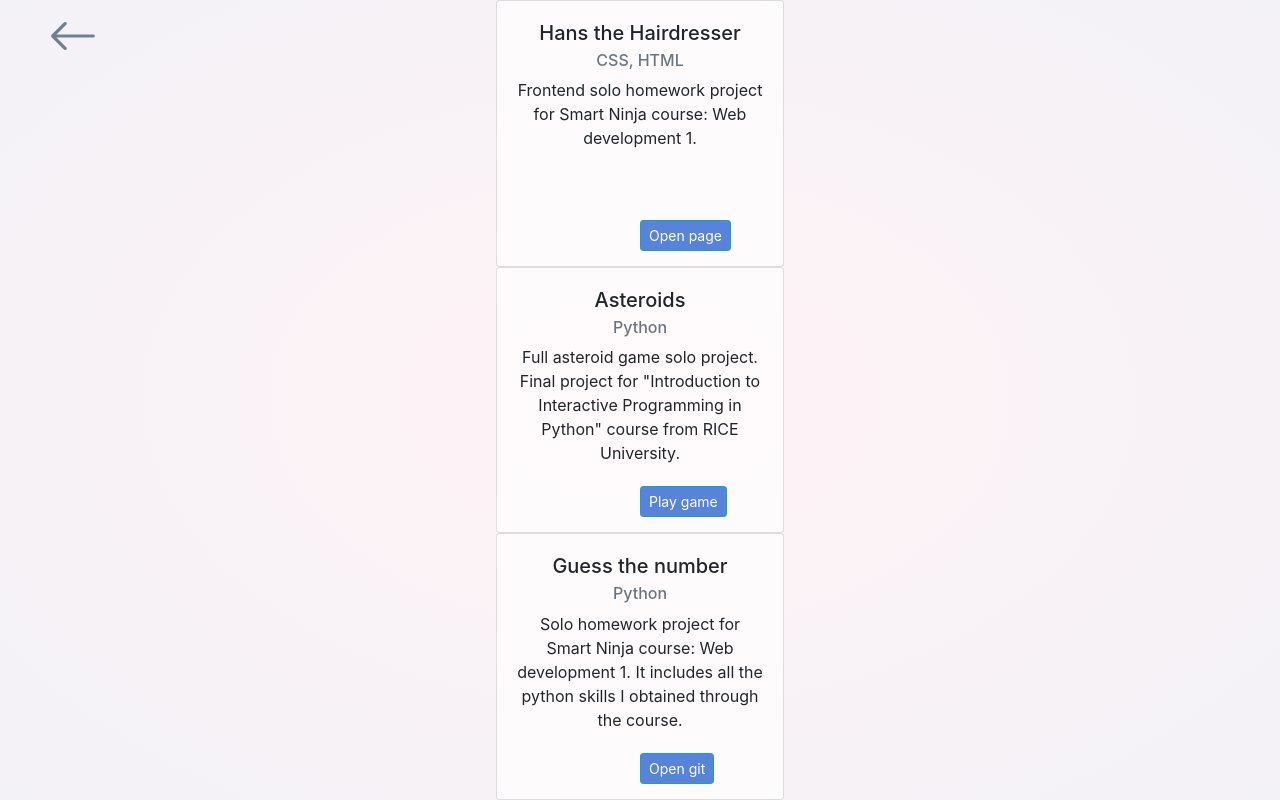
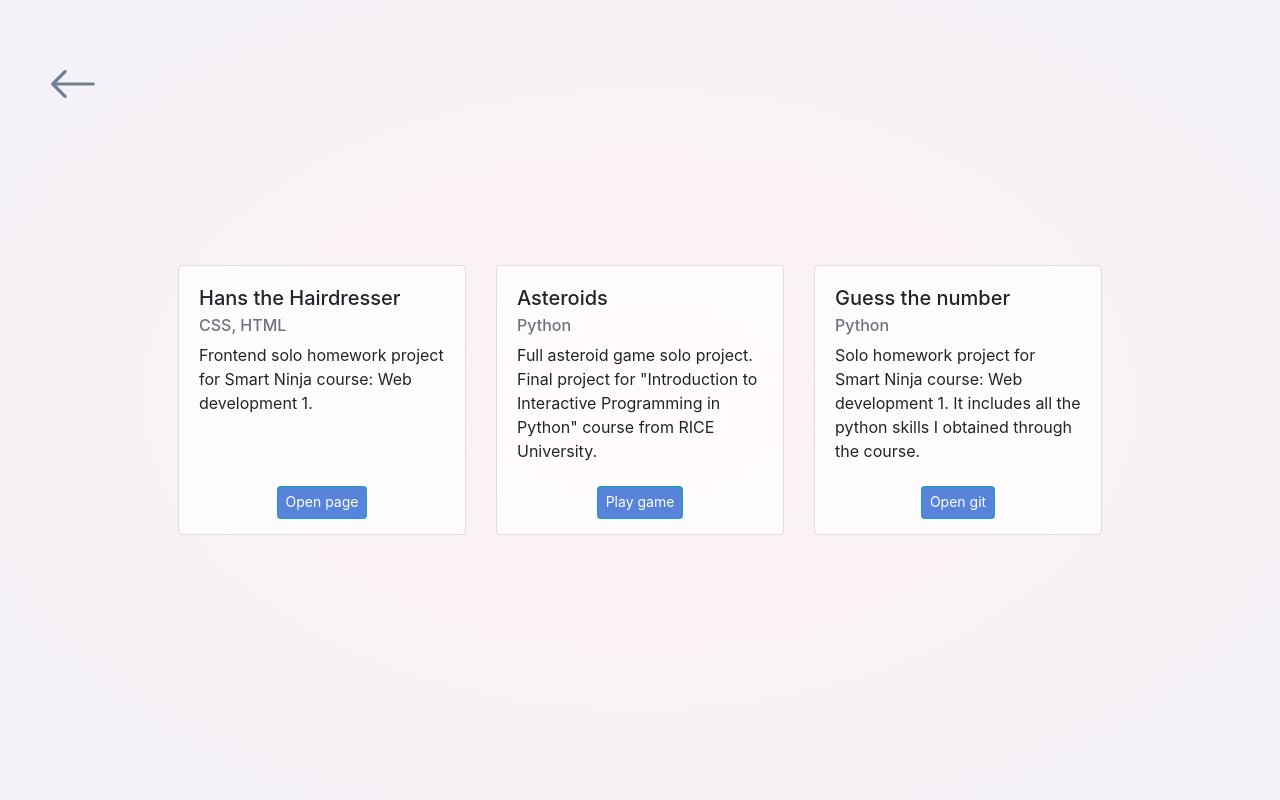
Before and after one commit to NezaVizintin/Neza_cv_personal_website, a Flask app: page /portfolio in a window 1280 px wide. Run offline with Flask 2, Linux system fonts and the light colour scheme; some libraries are stand-ins or nearby versions; some web fonts are replaced.

Commit message:
Fixed issues
The site should now display correctly on all devices.

```diff
--- a/static/css/hw_style.css
+++ b/static/css/hw_style.css
@@ -43,50 +43,54 @@ body {
 }
 
 .center-body {
-    position: fixed;
-    right: 0;
-    left: 0;
-    top: 0;
-    margin: 0;
-    padding: 0;
+    position: fixed; /* ignores all other elements on the page */
+    /* expands the element to the width and height of the parent element (the screen because the position is fixed) */
     width: 100%;
     height: 100%;
-    display: flex;
-    flex-direction: column;
-    justify-content: center;
-    align-items: center;
-    text-align: center;
-/*
-    margin-top: 25vh;
-    max-width: 80%;
-    margin-left: 10%;
-    margin-right: 10%;
-/*    position: absolute;
-    top: 40%;
-    left: 50%;
-    margin-right: -50%;
-    transform: translate(-50%, -50%)*/
+
+    padding-left: 20px;
+    padding-right: 20px;
+    display: flex; /* enables flex box */
+    flex-direction: column; /* displays elements in a column */
+    justify-content: center;  /* items are horizontally centered and not spaced out */
+    align-items: center;  /* items retain their size and are vertically centered  */
 }
 
-.align-bottom-left {
-    position: absolute;
-    bottom: 15px;
-    z-index: 1;
+.flex-row-evenly {
+    display: flex; /* enables flex box */
+    flex-flow: row nowrap;  /* shortcut that combines flex direction and flex wrap */
+    justify-content: space-evenly; /* items are evenly distributed in the line; first item is on the start line, last item on the end line */
 }
 
 .button-back {
+    position: fixed; /* ignores all other elements on the page */
     color: slategrey;
     font-size: 50px;
     cursor: pointer;
+    z-index: 999; /* An element with greater stack order (z-index) is always in front of an element with a lower stack order. */
 }
 
 .button-back:hover {
-    color: rgba(255, 255, 255, 0.9);
+    color: dimgrey;
 }
 
+.bottom-button {
+    height: 33px;
+    margin-bottom: 15px;
+}
 
+.card-button-container {
+    position: absolute;
+    right: 0;
+    left: 0;
+    bottom: 0;
+    display: inline-flex;
+    flex-flow: row nowrap;
+    justify-content: center;
+    align-items: flex-end;
+}
 
-/*bootstrap mods*/
+/*BOOTSTRAP MODS:*/
 
 .btn-info {
   background-color: var(--button-color);
@@ -121,3 +125,13 @@ body {
   align-content: center;
   align-items: center;
 }
+
+/* ARCHIVE: */
+
+/*
+.align-bottom-left {
+    position: absolute;
+    bottom: 15px;
+    z-index: 1;
+}
+*/
--- a/templates/portfolio.html
+++ b/templates/portfolio.html
@@ -3,13 +3,16 @@
 {% block title %}<title>Portfolio</title>{% endblock title %}
 
 {% block content %}
-    <div class="card-deck center-body">
+    <div class="center-body">
+        <div class="card-deck flex-row">
             <div class="card" style="width: 18rem;">
               <div class="card-body">
                 <h5 class="card-title">Hans the Hairdresser</h5>
                 <h6 class="card-subtitle mb-2 text-muted">CSS, HTML</h6>
                 <p class="card-text">Frontend solo homework project for Smart Ninja course: Web development 1. </p>
-            <a href="https://hairdresser-hans-website-production.up.railway.app/" class="btn btn-sm btn-info align-bottom-left" style="margin-right:20px;">Open page</a>
+                <div class="card-button-container">
+                    <a href="https://hairdresser-hans-website-production.up.railway.app/" class="btn btn-sm btn-info center-element bottom-button">Open page</a>
+                </div>
               </div>
             </div>
 
@@ -18,7 +21,9 @@
                 <h5 class="card-title">Asteroids</h5>
                 <h6 class="card-subtitle mb-2 text-muted">Python</h6>
                 <p class="card-text">Full asteroid game solo project. Final project for "Introduction to Interactive Programming in Python" course from RICE University.</p>
-            <a href="https://github.com/NezaVizintin/Asteroids" class="btn btn-sm btn-info align-bottom-left" style="margin-right:20px;" role="button">Play game</a>
+                <div class="card-button-container">
+                    <a href="https://github.com/NezaVizintin/Asteroids" class="btn btn-sm btn-info center-element bottom-button" role="button">Play game</a>
+                </div>
               </div>
             </div>
 
@@ -27,7 +32,10 @@
                 <h5 class="card-title">Guess the number</h5>
                 <h6 class="card-subtitle mb-2 text-muted">Python</h6>
                 <p class="card-text">Solo homework project for Smart Ninja course: Web development 1. It includes all the python skills I obtained through the course.</p>
-            <a href="https://github.com/NezaVizintin/Guess_the_number_game" class="btn btn-sm btn-info align-bottom-left" style="margin-right:20px;">Open git</a>
+                <div class="card-button-container">
+                    <a href="https://github.com/NezaVizintin/Guess_the_number_game" class="btn btn-sm btn-info center-element bottom-button" role="button">Open git</a>
+                </div>
+              </div>
             </div>
         </div>
     </div>
```
Lines whose indentation alone changed are shown as unchanged.
